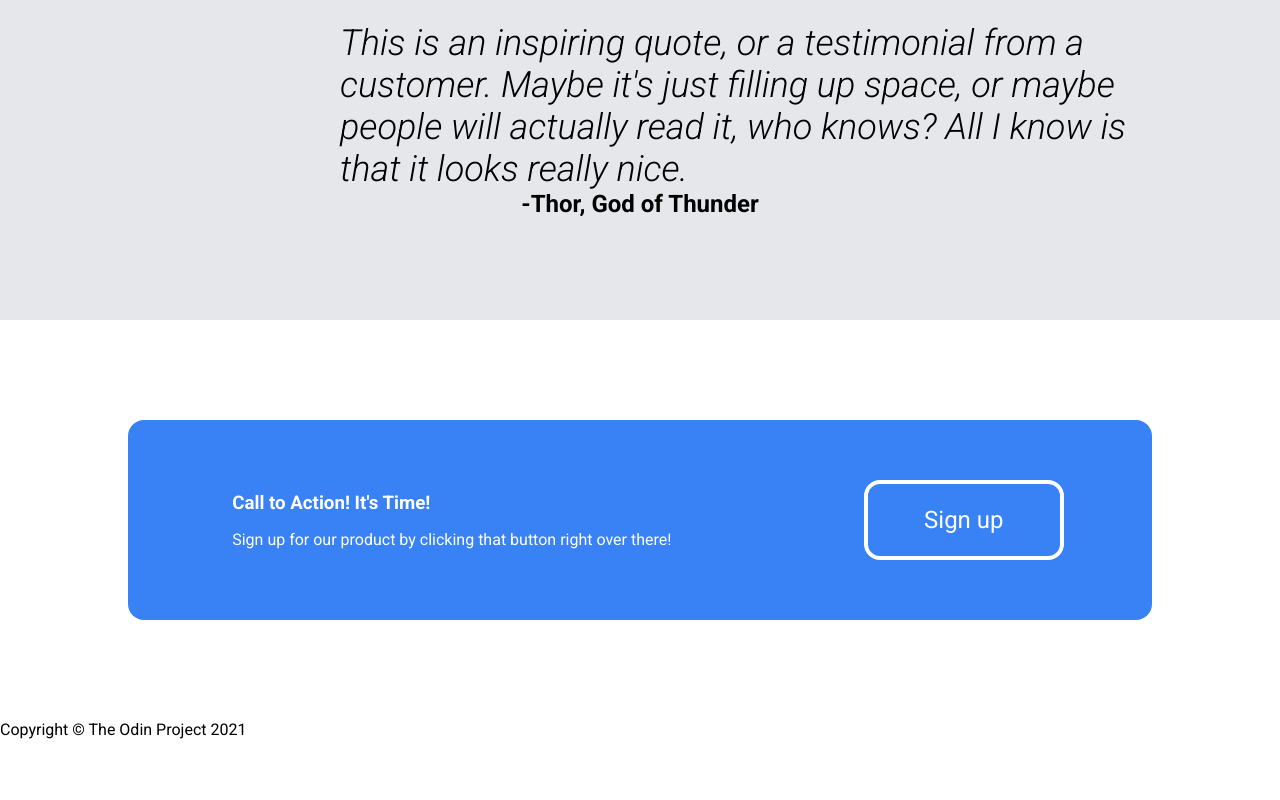
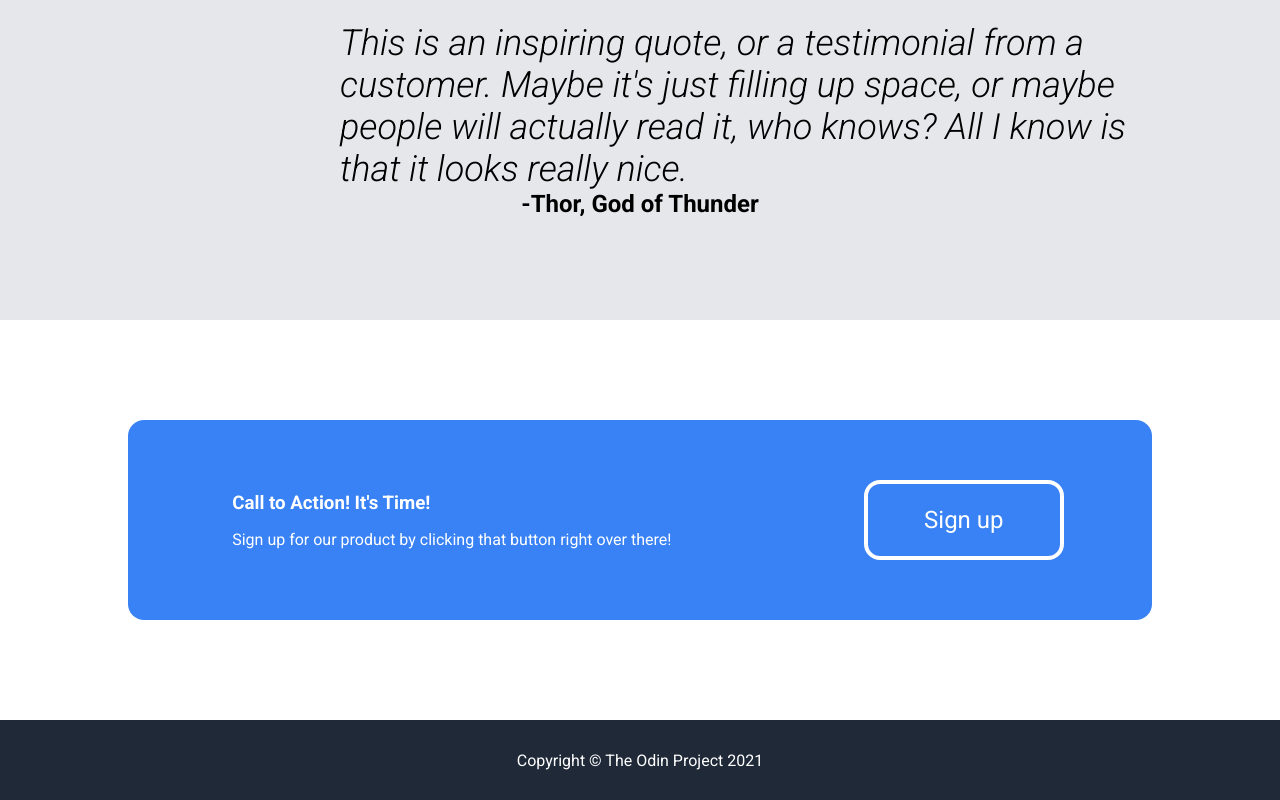
Before and after one commit to georgetester/landing-page, a plain HTML site: page index.html in a window 1280 px wide. Shown: the part 960-1760 px from the top of the page. Before the commit the page ends 1699 px from the top, so only its background shows below. Drawn offline with Linux system fonts and the light colour scheme.

Commit message:
styled footer

```diff
--- a/styles.css
+++ b/styles.css
@@ -208,3 +208,15 @@
 
 
 /* FOOTER SECTION STYLING */
+
+footer {
+    height: 80px;
+    background-color: #1f2937;
+    display: flex;
+    justify-content: center;
+    align-items: center
+}
+
+footer p {
+    color: white;
+}
```
